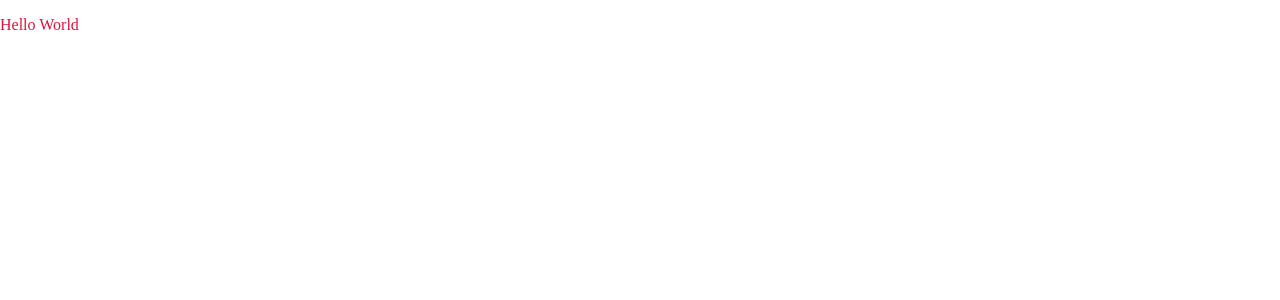
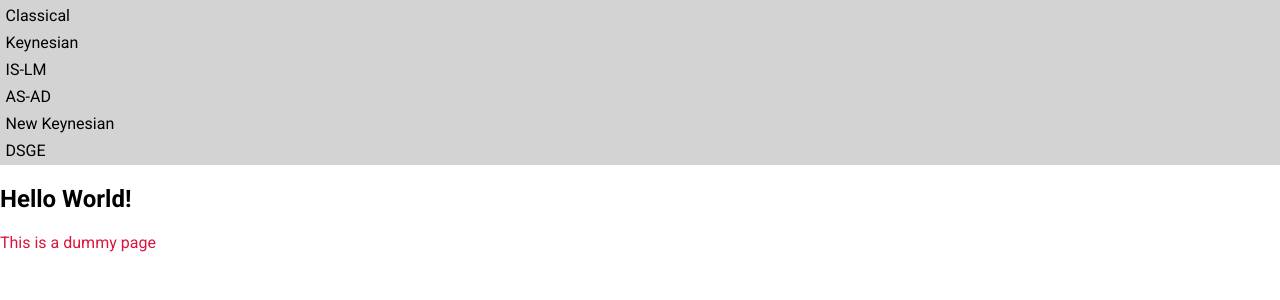
Before and after one commit to doctype-Melvin/economics-macro-models, a React (Vite) app: page / in a window 1280 px wide. Shown: the top 300 px of the page. Built offline with nearby package versions, Linux system fonts and the light colour scheme.

Commit message:
add containers for navigation and content

```diff
--- a/src/App.jsx
+++ b/src/App.jsx
@@ -1,7 +1,17 @@
 import "./App.css";
+import Navigation from "./components/Navigation";
+import Content from "./components/Content";
+import Dummy from "./pages/Dummy";
 
 function App() {
-	return <p>Hello World</p>;
+	return (
+		<>
+			<Navigation />
+			<Content>
+				<Dummy />
+			</Content>
+		</>
+	);
 }
 
 export default App;
--- /dev/null
+++ b/src/components/Content/index.jsx
@@ -0,0 +1,3 @@
+export default function Content({ children }) {
+	return <section>{children}</section>;
+}
--- /dev/null
+++ b/src/components/Navigation/index.jsx
@@ -0,0 +1,40 @@
+import { styled } from "styled-components";
+
+export default function Navigation() {
+	return (
+		<StyledNavigation>
+			<StyledNavigationLink href="#" aria-label="Link to Classical Model">
+				Classical
+			</StyledNavigationLink>
+			<StyledNavigationLink href="#" aria-label="Link to Keynesian Model">
+				Keynesian
+			</StyledNavigationLink>
+			<StyledNavigationLink href="#" aria-label="Link to IS-LM Model">
+				IS-LM
+			</StyledNavigationLink>
+			<StyledNavigationLink href="#" aria-label="Link to AS-AD Model">
+				AS-AD
+			</StyledNavigationLink>
+			<StyledNavigationLink href="#" aria-label="Link to New Keynesian Model">
+				New Keynesian
+			</StyledNavigationLink>
+			<StyledNavigationLink href="#" aria-label="Link to DSGE Model">
+				DSGE
+			</StyledNavigationLink>
+		</StyledNavigation>
+	);
+}
+
+const StyledNavigation = styled.nav`
+	display: grid;
+	grid-template-columns: 100%;
+	grid-template-rows: auto;
+	background-color: lightgray;
+	padding: 0.35rem;
+	row-gap: 0.5rem;
+`;
+
+const StyledNavigationLink = styled.a`
+	text-decoration: none;
+	color: black;
+`;
--- a/src/index.css
+++ b/src/index.css
@@ -1,3 +1,5 @@
+@import url("https://fonts.googleapis.com/css2?family=Roboto:wght@300;400;700&display=swap");
+
 *,
 *::before,
 *::after {
@@ -8,4 +10,5 @@ html,
 body {
 	margin: 0;
 	padding: 0;
+	font-family: "Roboto", sans-serif;
 }
--- /dev/null
+++ b/src/pages/Dummy/index.jsx
@@ -0,0 +1,8 @@
+export default function Dummy() {
+	return (
+		<>
+			<h1>Hello World!</h1>
+			<p>This is a dummy page</p>
+		</>
+	);
+}
```
Also changed, not shown: .eslintrc.cjs, 1 other file (tests, documents, lock files or other folders).
